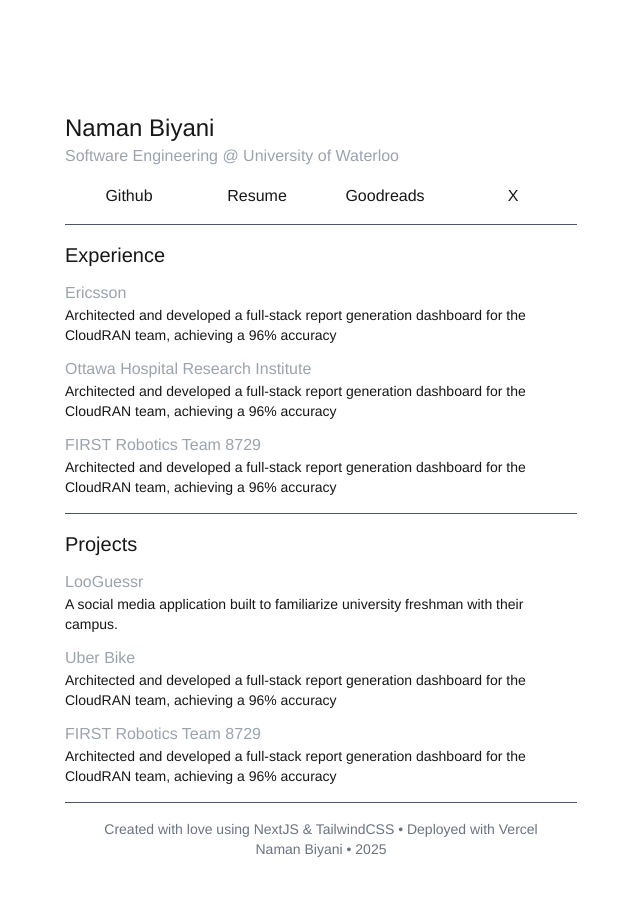
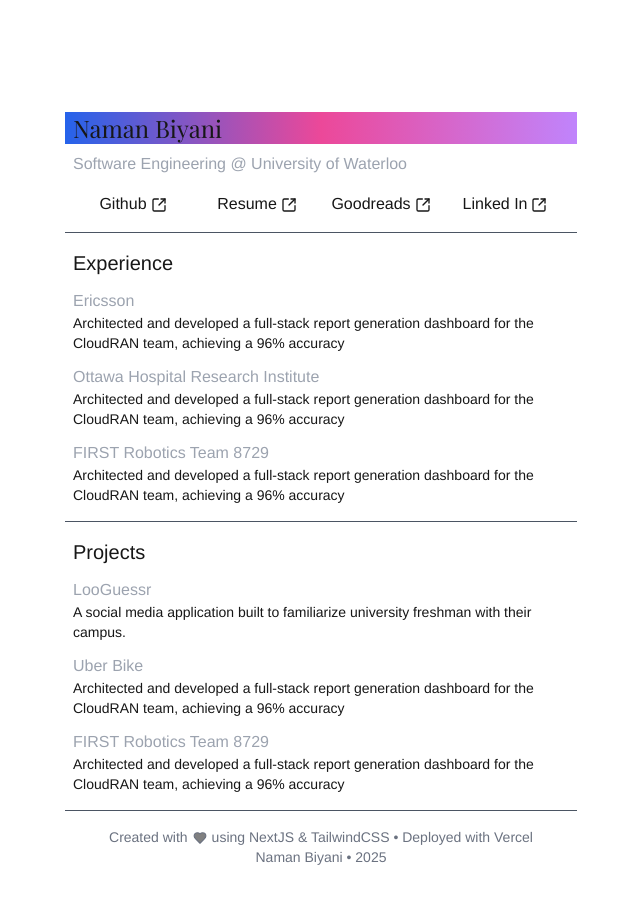
Before and after one commit to NamanBiyani06/namanbiyani.com, a Next.js app: page / in a window 1280 px wide. Shown: the top 904 px of the page, without its empty margins (319-959 px from the left). Built offline with nearby package versions, Linux system fonts and the light colour scheme; a web font is replaced by a local one.

Commit message:
current ver

```diff
--- a/src/app/globals.css
+++ b/src/app/globals.css
@@ -1,4 +1,5 @@
 @import url('https://fonts.googleapis.com/css2?family=Playfair+Display:ital,wght@0,400..900;1,400..900&display=swap');
+@import url('https://fonts.googleapis.com/css2?family=Rubik:ital,wght@0,300..900;1,300..900&display=swap');
 
 @tailwind base;
 @tailwind components;
--- a/src/components/Experience/experience.tsx
+++ b/src/components/Experience/experience.tsx
@@ -2,7 +2,7 @@
 
 export default function Experience() {
   return (
-    <div className="">
+    <div className="px-2">
       <div className="text-xl">Experience</div>
 
       <div className="text-gray-400 mt-3">Ericsson</div>
--- a/src/components/Footer/footer.tsx
+++ b/src/components/Footer/footer.tsx
@@ -1,8 +1,13 @@
+import { Heart } from "lucide-react";
 
 export default function Footer() {
   return (
     <div className="text-gray-500 text-sm text-center">
-      <div>Created with love using NextJS & TailwindCSS • Deployed with Vercel</div>
+      <div>
+        Created with
+        <Heart className="inline-block w-4 mx-1" fill="grey" size={14}/>
+        using NextJS & TailwindCSS • Deployed with Vercel
+      </div>
       <div>Naman Biyani • 2025</div>
     </div>
   );
--- a/src/components/Header/header.tsx
+++ b/src/components/Header/header.tsx
@@ -1,14 +1,17 @@
 "use client";
+
+import { AtSign } from "lucide-react";
 
 export default function Header() {
   return (
     <div className="">
-      <div className="text-2xl">
+      <div className="font-playfair text-2xl bg-gradient-to-r from-blue-600 via-pink-500 to-purple-400 px-2 my-2">
         Naman Biyani
       </div>
 
-      <div className="text-gray-400">
+      <div className="text-gray-400 px-2">
         Software Engineering @ University of Waterloo
+        {/* <AtSign className="inline-block mx-2" size={16}/> */}
       </div>
     </div>
   );
--- a/src/components/Navbar/navbar.tsx
+++ b/src/components/Navbar/navbar.tsx
@@ -1,10 +1,27 @@
+import { Square, SquareArrowOutUpRight } from "lucide-react";
+
+
 export default function Navbar() {
   return (
-    <div className="grid grid-cols-4 w-full">
-      <div className="text-center">Github</div>
-      <div className="text-center">Resume</div>
-      <div className="text-center">Goodreads</div>
-      <div className="text-center">X</div>
+    <div className="grid grid-cols-4 w-full px-2">
+      {/* <div className="text-center">Github
+        <span className="inline-block translate-y-15">
+            <SquareArrowOutUpRight className="translate-y-16" size={16}/>
+        </span>
+      </div> */}
+      {/* dawg fix this it's off by two pixels shifted vert */}
+      <div className="text-center">Github
+        <SquareArrowOutUpRight className="inline-block mx-1" size={16}/>
+      </div>
+      <div className="text-center">Resume
+        <SquareArrowOutUpRight className="inline-block mx-1" size={16}/>
+      </div>
+      <div className="text-center">Goodreads
+        <SquareArrowOutUpRight className="inline-block mx-1" size={16}/>
+      </div>
+      <div className="text-center">Linked In
+        <SquareArrowOutUpRight className="inline-block mx-1" size={16}/>
+      </div>
     </div>
   );
 }
--- a/src/components/Projects/projects.tsx
+++ b/src/components/Projects/projects.tsx
@@ -2,7 +2,7 @@
 
 export default function Projects() {
   return (
-    <div className="">
+    <div className="px-2">
       <div className="text-xl">Projects</div>
 
       <div className="text-gray-400 mt-3">LooGuessr</div>
--- a/tailwind.config.ts
+++ b/tailwind.config.ts
@@ -10,6 +10,7 @@ export default {
     extend: {
       fontFamily: {
         playfair: ['Playfair Display', 'serif'],
+        rubik: ['Rubik', 'serif'],
        },
       colors: {
         background: "var(--background)",
```
Also changed, not shown: package.json (+7 -6 lines), 1 other file (tests, documents, lock files or other folders).
